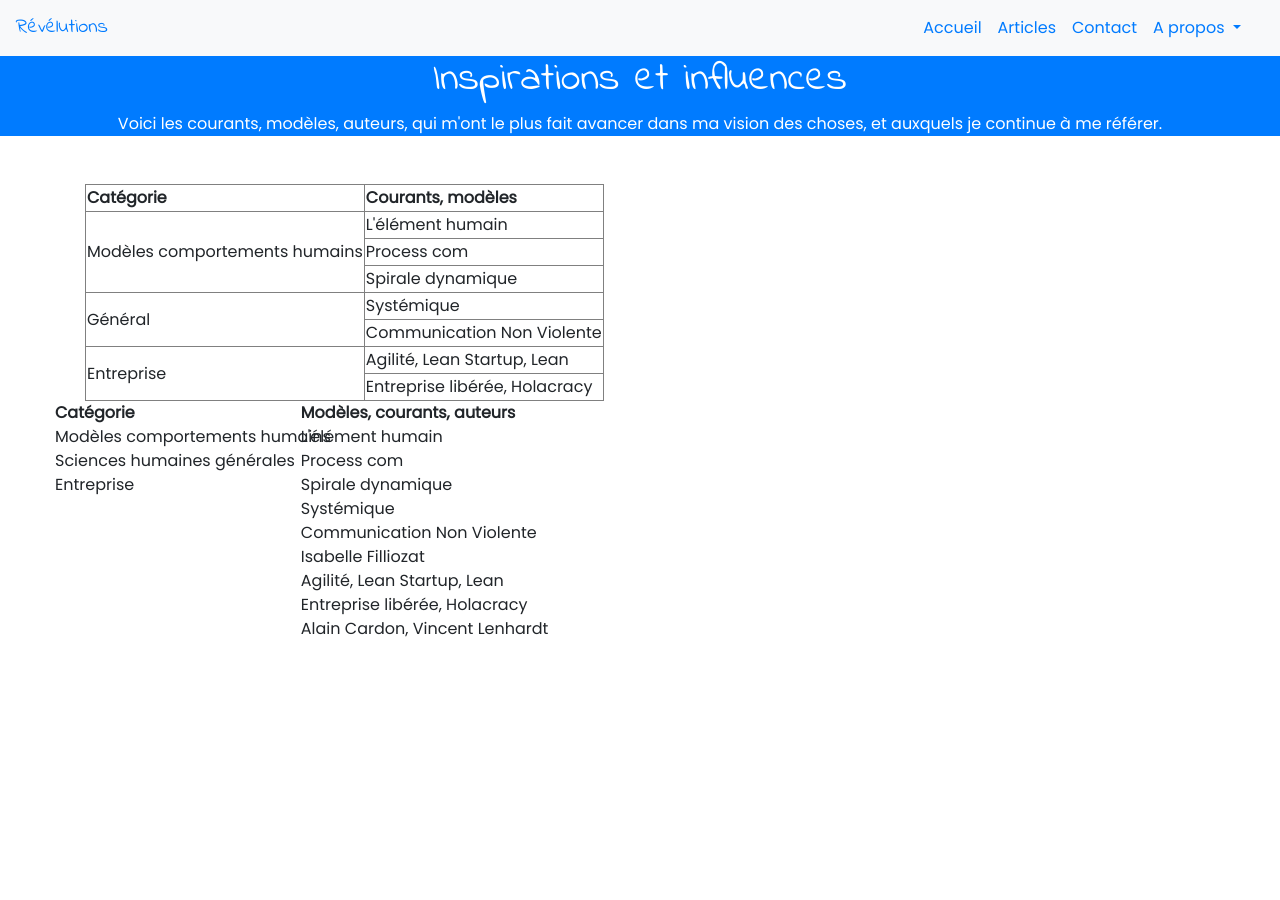
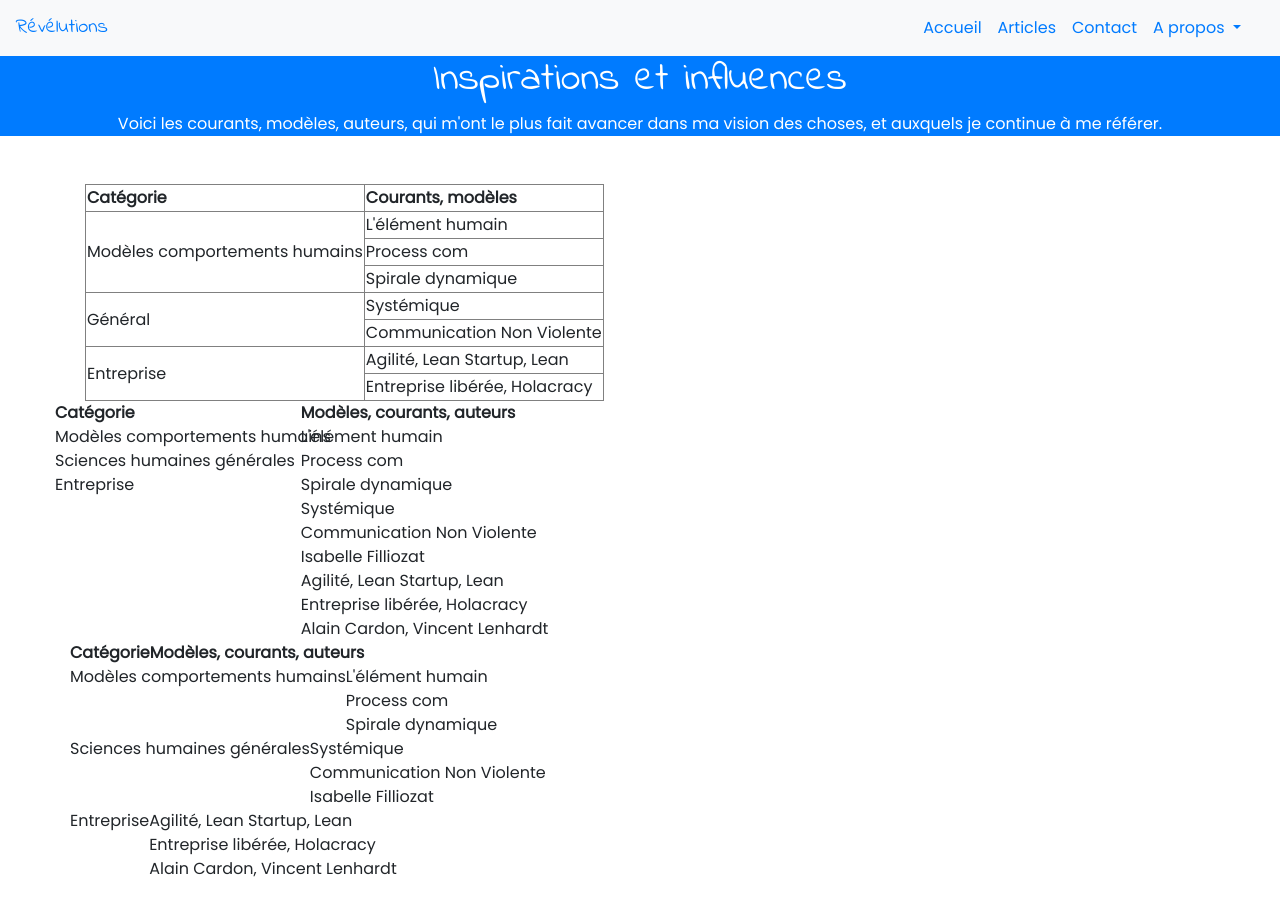
Before and after one commit to OrgaEvolutions/Nathoup.github.io, a Jekyll site: the page built from divers/inspirations.html, in a window 1280 px wide. Built offline with Jekyll 4.4.1, drawn with Linux system fonts in a browser that asks for light colours; nearby versions of some CDN libraries; some web fonts are replaced.

Commit message:
Update inspirations.html

```diff
--- a/divers/inspirations.html
+++ b/divers/inspirations.html
@@ -84,3 +84,25 @@ intro: Voici les courants, modèles, auteurs, qui m'ont le plus fait avancer dan
      {% endfor %}
   </div>
 </div>
+
+<div class="row">
+  <div class="column-6">
+    <b>Catégorie</b>
+  </div>
+
+  <div class="column-6">
+    <b>Modèles, courants, auteurs</b>
+  </div>
+</div>
+{% for categ in site.data.inspirations %}
+  <div class="row">
+    <div class="column-6">
+  {{categ.categorie}}
+  </div>
+    <div class="column-6">
+      {% for elem in categ.liste %}
+        {{elem.element}}<br>
+      {% endfor %}
+    </div>
+</div>
+{% endfor %}
```
